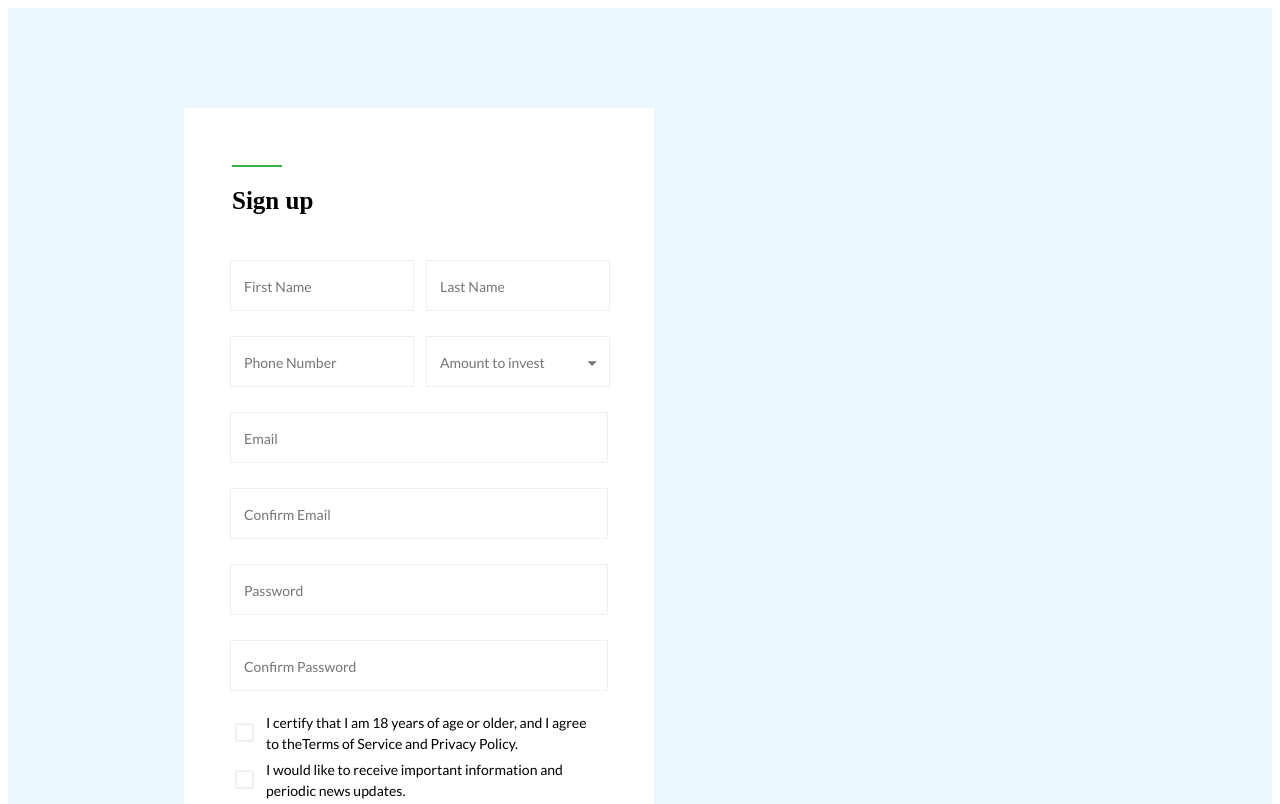
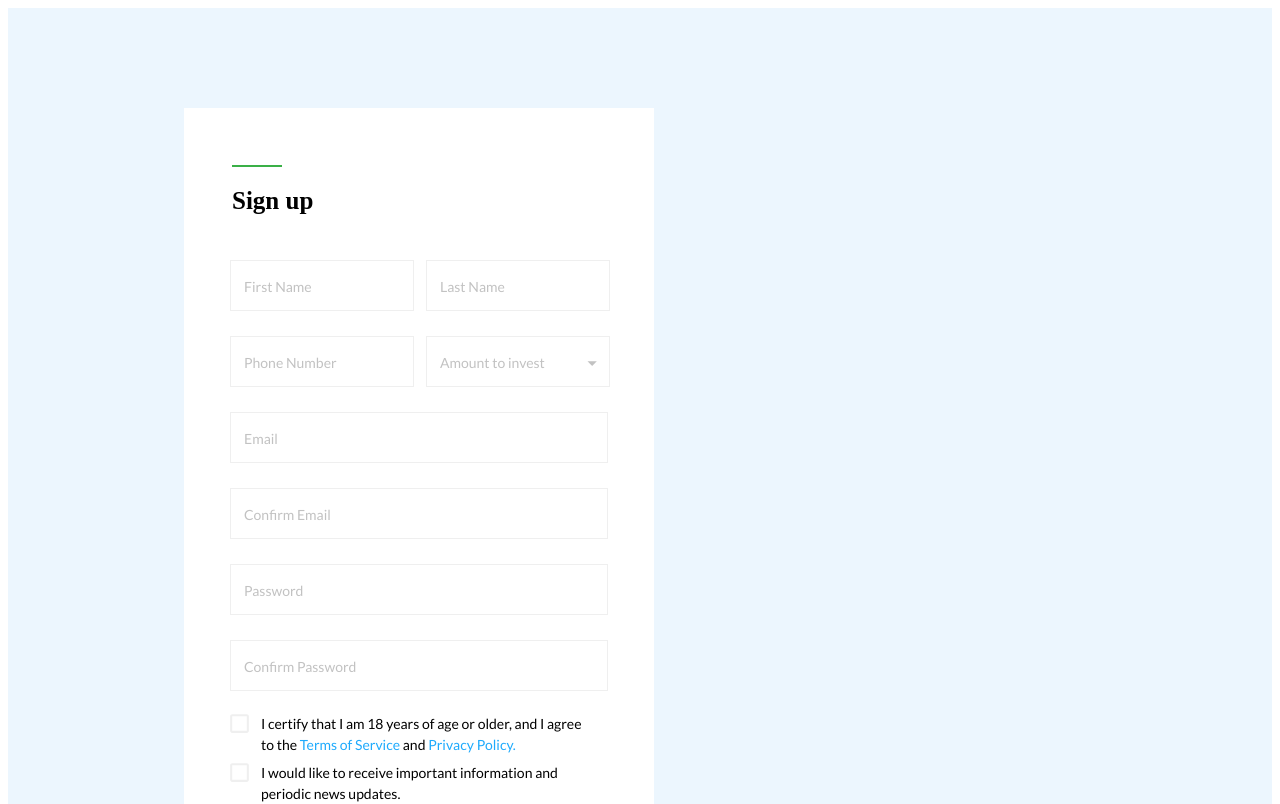
Before and after one commit to shestakova1806/employee-from, a React (Create React App) app: page / in a window 1280 px wide. Shown: the top 804 px of the page. Built offline with nearby package versions, Linux system fonts and the light colour scheme.

Commit message:
fixed border color

```diff
--- a/src/components/Controls/Checkbox.js
+++ b/src/components/Controls/Checkbox.js
@@ -14,7 +14,9 @@ const useStyles = makeStyles({
     "& .MuiSvgIcon-root": {
       width: "25px",
       height: "25px",
-      borderRadius: "0",
+    },
+    "& .PrivateSwitchBase-root-24": {
+      padding: "0 9px 20px 4px",
     },
     "& .MuiCheckbox-colorPrimary.Mui-checked ": {
       color: "#1EAAFC",
--- a/src/components/Controls/InputBig.js
+++ b/src/components/Controls/InputBig.js
@@ -21,6 +21,7 @@ const useStyles = makeStyles({
     "& .MuiFormLabel-root": {
       fontFamily: "Lato",
       fontSize: "14px",
+      color: "#C2C2C2",
     },
     "& .MuiInputBase-input": {
       height: "1em",
--- a/src/components/Controls/InputSmall.js
+++ b/src/components/Controls/InputSmall.js
@@ -24,6 +24,7 @@ const useStyles = makeStyles({
     "& .MuiFormLabel-root": {
       fontFamily: "Lato",
       fontSize: "14px",
+      color: "#C2C2C2",
     },
     "& .MuiInputBase-input": {
       height: "1em",
--- a/src/components/Controls/Select.js
+++ b/src/components/Controls/Select.js
@@ -32,6 +32,7 @@ const useStyles = makeStyles({
     "& .MuiSvgIcon-root": {
       width: "0.5em",
       height: "0.5em",
+      color: "#C2C2C2",
     },
     "& .MuiMenuItem-root": {
       fontFamily: "Lato",
@@ -40,6 +41,7 @@ const useStyles = makeStyles({
     "& .MuiFormLabel-root": {
       fontFamily: "Lato",
       fontSize: "14px",
+      color: "#C2C2C2",
     },
     "& .MuiSelect-selectMenu": {
       fontFamily: "Lato",
--- a/src/components/pages/EmployeeForm.js
+++ b/src/components/pages/EmployeeForm.js
@@ -133,6 +133,9 @@ const useStyles = makeStyles({
       color: "#FFFFFF",
     },
   },
+  blue: {
+    color: "#1EAAFC",
+  },
 });
 
 const Form = (props) => {
@@ -219,7 +222,7 @@ const Form = (props) => {
           onBlur={formik.handleBlur}
           onChange={formik.handleChange}
           error={formik.touched.password && formik.errors.password}
-        />
+        ></Controls.InputBig>
       </div>
       <div className={classes.row}>
         <Controls.InputBig
@@ -236,7 +239,13 @@ const Form = (props) => {
       <div className={classes.checkboxRow}>
         <Controls.Checkbox
           name="isAdult"
-          label="I certify that I am 18 years of age or older, and I agree to theTerms of Service and Privacy Policy."
+          label={
+            <div>
+              I certify that I am 18 years of age or older, and I agree to the{" "}
+              <span className={classes.blue}>Terms of Service</span> and{" "}
+              <span className={classes.blue}>Privacy Policy.</span>
+            </div>
+          }
           value={formik.values.isAdult}
           onChange={formik.handleChange}
         />
```
